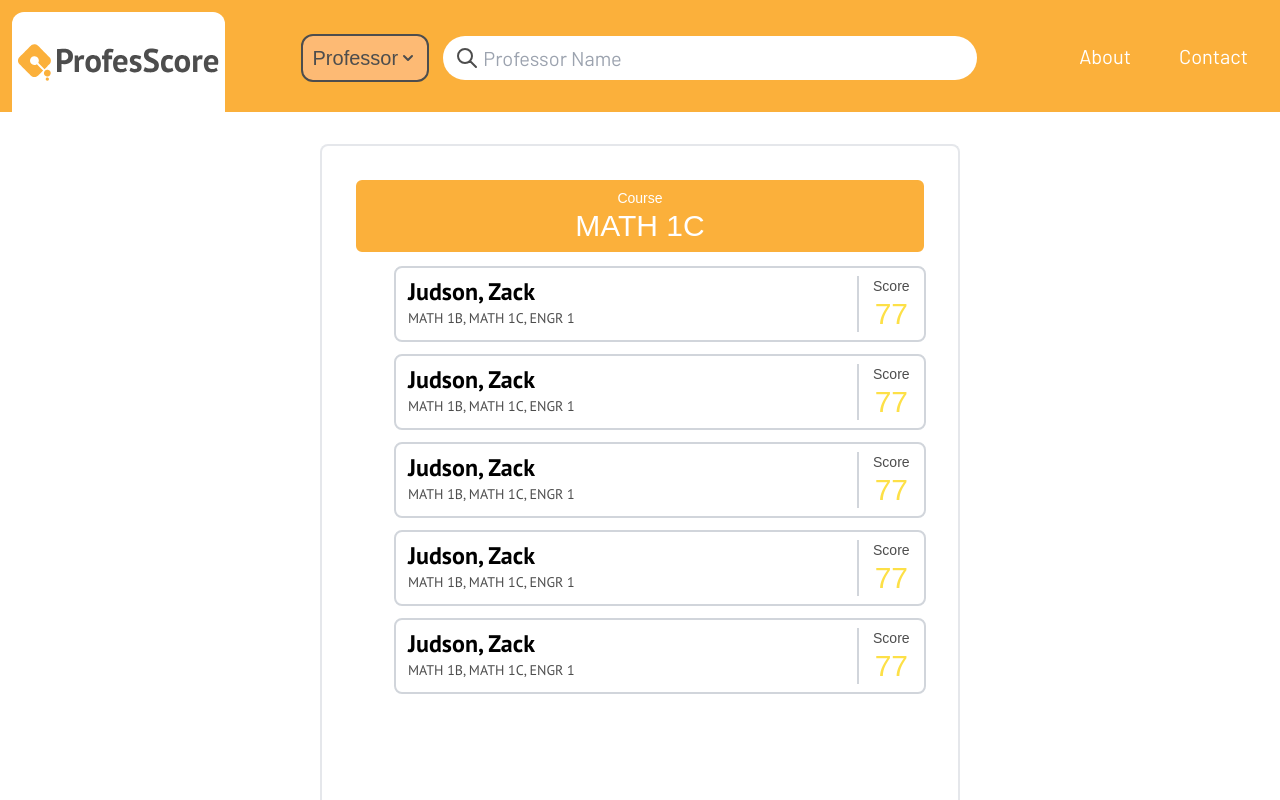
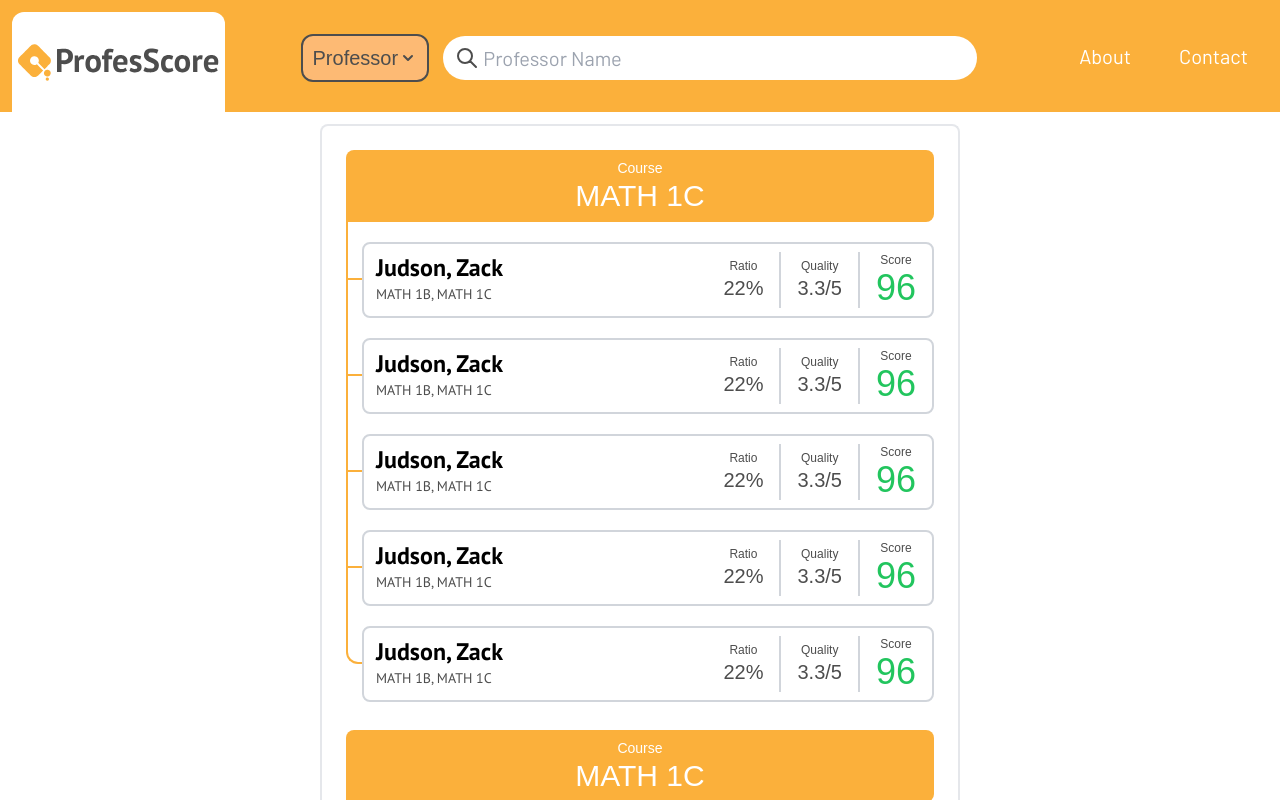
Before and after one commit to charlescohanlon/ProfesScore, a Next.js app: page /results in a window 1280 px wide. Built offline with nearby package versions, Linux system fonts and the light colour scheme.

Commit message:
add course group component

```diff
--- a/components/Results/ResultsCourseCard.tsx
+++ b/components/Results/ResultsCourseCard.tsx
@@ -10,7 +10,7 @@ const ResultsCourseCard: FC<ResultCouseCardProps> = ({
   return (
     <div
       className={
-        "h-full py-1 bg-brandAmber rounded-lg border-2 border-white bg-gray50 flex justify-center " +
+        "py-1 bg-brandAmber rounded-t-lg rounded-br-lg flex justify-center " +
         "text-white text-center " +
         "md:py-2 "
       }
--- /dev/null
+++ b/components/Results/ResultsCourseGroup.tsx
@@ -0,0 +1,58 @@
+import React, { FC } from "react";
+import ResultsCourseCard from "./ResultsCourseCard";
+import ResultsProfessorCard from "./ResultsProfessorCard";
+
+interface ResultsCourseGroupProps {}
+
+const ResultsCourseGroup: FC<ResultsCourseGroupProps> = (): JSX.Element => {
+  return (
+    <div className="relative">
+      <div className="absolute h-[89%] w-0.5 mt-2 bg-brandAmber"></div>
+      <div
+        className={
+          "w-full grid grid-cols-[1rem_1fr] items-start gap-y-2 " +
+          "sm:gap-y-3 " +
+          "md:gap-y-4 " +
+          "lg:gap-y-5"
+        }
+      >
+        <div className="col-span-2">
+          <ResultsCourseCard courseName="MATH 1C"></ResultsCourseCard>
+        </div>
+        {Array(5)
+          .fill(0)
+          .map(() => {
+            return (
+              <>
+                <p
+                  className={
+                    "h-1/2 w-full border-l-2 border-b-2 last-of-type:rounded-bl-xl border-brandAmber " +
+                    "row-span-1 select-none "
+                  }
+                ></p>
+                <div
+                // className={
+                //   "ml-5 mb-3 " +
+                //   "sm:ml-6 sm:mb-4 " +
+                //   "md:ml-7 md:mb-5 " +
+                //   "lg:ml-8 lg:mb-6 " +
+                //   "xl:mb-3"
+                // }
+                >
+                  <ResultsProfessorCard
+                    firstName="Zack"
+                    lastName="Judson"
+                    taughtCourses={["MATH 1B", "MATH 1C"]}
+                    score={96}
+                    id={0}
+                  ></ResultsProfessorCard>
+                </div>
+              </>
+            );
+          })}
+      </div>
+    </div>
+  );
+};
+
+export default ResultsCourseGroup;
--- a/components/Results/ResultsNavbar.tsx
+++ b/components/Results/ResultsNavbar.tsx
@@ -16,7 +16,7 @@ const ResultsNavbar: FC = (): JSX.Element => {
   return (
     <>
       {/* <div className="absolute w-screen h-28 z-10 bg-red-400 opacity-30"></div> */}
-      <div className="fixed top-0 flex flex-col bg-brandAmber sm:flex-row">
+      <div className="relative z-10 top-0 flex flex-col bg-brandAmber sm:flex-row">
         <div
           className={
             "w-1/2 mt-2 ml-2 pt-1.5 px-1.5 rounded-t-xl bg-white " +
@@ -34,7 +34,7 @@ const ResultsNavbar: FC = (): JSX.Element => {
         </div>
         <div
           className={
-            "w-screen max-h-16 hover:max-h-96 pt-3 pb-2 bg-brandAmber transition-all ease-in-out duration-200 " +
+            "w-screen max-h-16 hover:max-h-96 pt-3 pb-2 bg-brandAmber transition-all ease-in-out duration-300 delay-100 " +
             "flex justify-center overflow-hidden overflow-clip " + // clip not supported by by all browsers
             "sm:pb-5 sm:pt-6 sm:max-h-20 " +
             "md:pb-7 md:pt-7 md:max-h-24 " +
--- a/components/Results/ResultsProfessorCard.tsx
+++ b/components/Results/ResultsProfessorCard.tsx
@@ -5,6 +5,7 @@ interface ResultProfessorCardProps {
   firstName: string;
   lastName: string;
   taughtCourses: Array<string>;
+  score: number;
   id: number;
 }
 
@@ -12,8 +13,26 @@ const ResultsProfessorCard: FC<ResultProfessorCardProps> = ({
   firstName,
   lastName,
   taughtCourses,
+  score,
   id,
 }): JSX.Element => {
+  const courseLinks: JSX.Element = (
+    <h2 className={"text-xs text-brandGray font-PTSans " + "md:text-sm "}>
+      {taughtCourses.map((course) => (
+        <>
+          <Link href="/">
+            <a key={course} className="hover:text-brandAmber" id={course}>
+              {course}
+            </a>
+          </Link>
+          <span key={course} className="last:hidden">
+            {", "}
+          </span>
+        </>
+      ))}
+    </h2>
+  );
+
   return (
     <div
       className={
@@ -27,23 +46,37 @@ const ResultsProfessorCard: FC<ResultProfessorCardProps> = ({
             "text-2xl m-0 text-black font-PTSans font-bold " + "md:text-2xl "
           }
         >{`${lastName}, ${firstName}`}</h1>
-
-        <h2 className={"text-xs text-brandGray font-PTSans " + "md:text-sm "}>
-          {["MATH 1B", "MATH 1C", "ENGR 1"].map((course) => (
-            <>
-              <Link href="/">
-                <a key={course} className="hover:text-brandAmber" id={course}>
-                  {course}
-                </a>
-              </Link>
-              <span key={course} className="last:hidden">
-                {", "}
-              </span>
-            </>
-          ))}
-        </h2>
+        {courseLinks}
       </div>
       <div className="flex items-center">
+        <div className="hidden xs:block">
+          <h2 className="text-xs text-center text-brandGray">Ratio</h2>
+          <h1
+            className={
+              "-my-1 mx-2 text-center text-lg text-brandGray " +
+              "md:my-0 md:mx-4 md:text-xl"
+            }
+          >
+            22%
+          </h1>
+        </div>
+        <div
+          className={
+            "h-5/6 border-gray-300 group-hover:border-brandAmber border-l-2 hidden xs:block " +
+            "md:h-full "
+          }
+        ></div>
+        <div className="hidden xs:block">
+          <h2 className="text-xs text-center text-brandGray">Quality</h2>
+          <h1
+            className={
+              "-my-1 mx-2 text-center text-lg text-brandGray " +
+              "md:my-0 md:mx-4 md:text-xl  "
+            }
+          >
+            3.3/5
+          </h1>
+        </div>
         <div
           className={
             "h-5/6 border-gray-300 group-hover:border-brandAmber border-l-2 " +
@@ -51,16 +84,14 @@ const ResultsProfessorCard: FC<ResultProfessorCardProps> = ({
           }
         ></div>
         <div>
-          <h2 className={"text-xs text-center text-brandGray " + "md:text-sm "}>
-            Score
-          </h2>
+          <h2 className="text-xs text-center text-brandGray">Score</h2>
           <h1
             className={
-              "-my-1 mx-2 text-center text-2xl text-yellow-300 " + // green-500, yellow-300, red-500
-              "md:my-0 md:text-3xl md:mx-4 "
+              "-my-1 mx-2 text-center text-2xl text-green-500 " + // green-500, yellow-300, red-500
+              "md:my-0 md:text-4xl md:mx-4 "
             }
           >
-            77
+            {score}
           </h1>
         </div>
       </div>
--- a/components/Results/ResultsScrollContainer.tsx
+++ b/components/Results/ResultsScrollContainer.tsx
@@ -1,51 +1,27 @@
 import React, { FC } from "react";
 import ResultsProfessorCard from "./ResultsProfessorCard";
-import ResultsCourseCard from "./ResultsCourseCard";
+import ResultsCourseGroup from "./ResultsCourseGroup";
 
 const ResultsScrollContainer: FC = (): JSX.Element => {
   return (
-    <div className="flex justify-center">
     <div
       className={
-          "fixed w-11/12 h-full mt-32 p-4 rounded-t-lg border-t-2 border-x-2 flex flex-col overflow-y-scroll " +
-          "sm:w-10/12 xs:mt-36 sm:mt-24 sm:p-5 " +
-          "md:w-9/12 md:mt-28 md:p-6 " +
-          "lg:w-7/12 lg:mt-32 lg:p-7 " +
-          "xl:w-6/12 xl:mt-36 xl:p-8"
+        "h-full w-11/12 mt-3 pt-3 px-3 mx-auto rounded-t-lg border-t-2 border-x-2 flex flex-col overflow-y-scroll " +
+        "sm:w-10/12 sm:pt-4 sm:px-4 " +
+        "md:w-9/12 md:pt-5 md:px-5 " +
+        "lg:w-7/12 lg:pt-6 lg:px-6 " +
+        "xl:w-6/12 "
       }
     >
-        <div
-          className={
-            "not-last:mb-3 " + "not-last:sm:mb-4 " + "not-last:md:mb-3 "
-          }
-        >
-          <ResultsCourseCard courseName="MATH 1C"></ResultsCourseCard>
-        </div>
-        {Array(5)
+      {Array(10)
         .fill(0)
         .map(() => {
           return (
-              <>
-                <div
-                  className={
-                    "ml-10 not-last:mb-3 " +
-                    "not-last:sm:mb-4 " +
-                    "not-last:md:mb-5 " +
-                    "not-last:lg:mb-6 " +
-                    "not-last:xl:mb-3"
-                  }
-                >
-                  <ResultsProfessorCard
-                    firstName="Zack"
-                    lastName="Judson"
-                    taughtCourses={["MATH 1B", "MATH 1C"]}
-                    id={0}
-                  ></ResultsProfessorCard>
+            <div className={"mb-4 " + "sm:mb-5 " + "md:mb-6 " + "lg:mb-7"}>
+              <ResultsCourseGroup></ResultsCourseGroup>
             </div>
-              </>
           );
         })}
-      </div>
     </div>
   );
 };
--- a/pages/results.tsx
+++ b/pages/results.tsx
@@ -40,9 +40,7 @@ const Results: NextPage = ({ queryResults }: any): JSX.Element => {
   // useEffect(() => console.log(JSON.parse(queryResults)), []);
   return (
     <main className="w-screen h-screen overflow-hidden flex flex-col">
-      <div className="relative z-10">
-        <ResultsNavbar></ResultsNavbar>
-      </div>
+      <ResultsNavbar></ResultsNavbar>
       <ResultsScrollContainer></ResultsScrollContainer>
     </main>
   );
```
Lines whose indentation alone changed are shown as unchanged.
